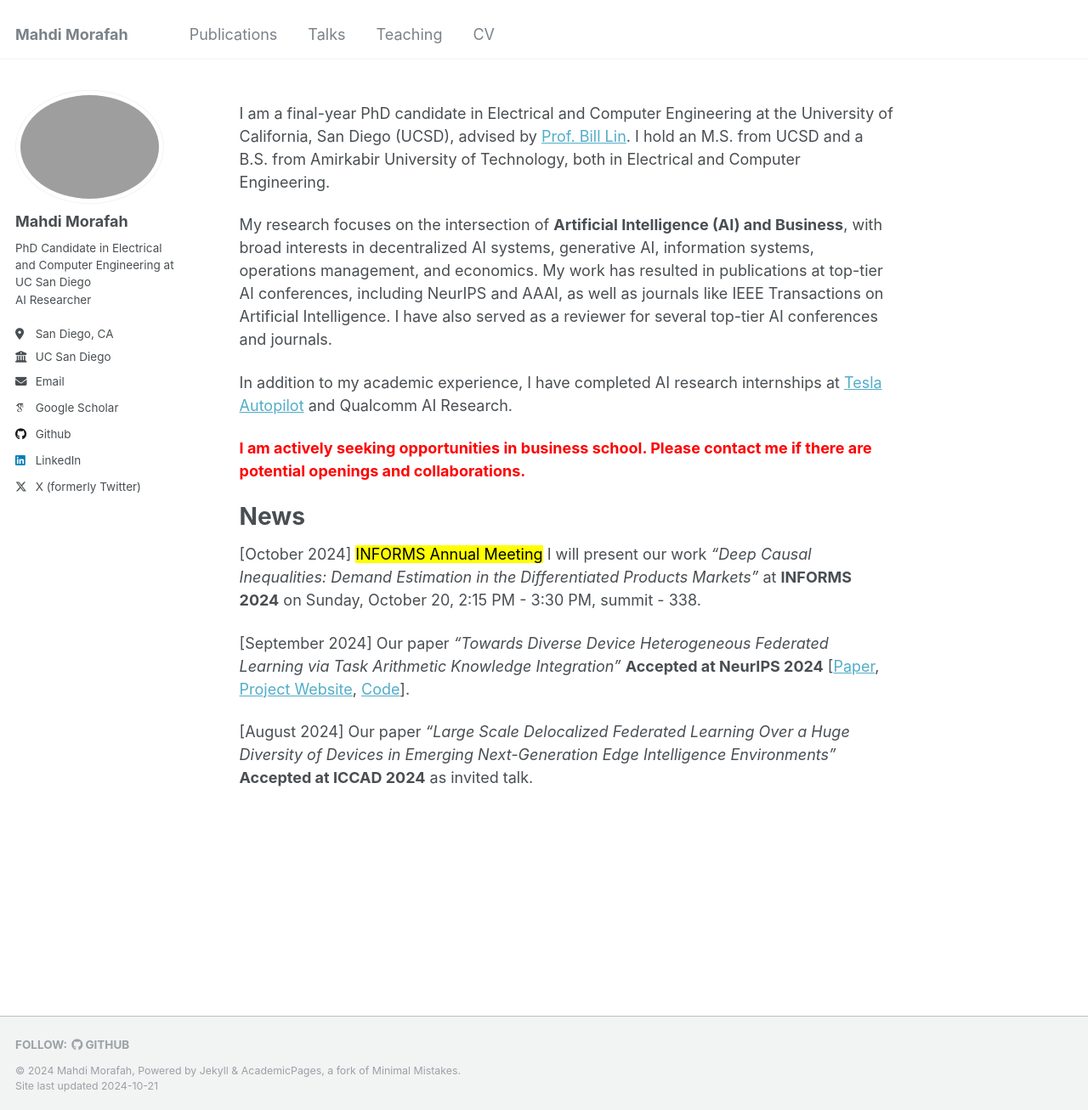
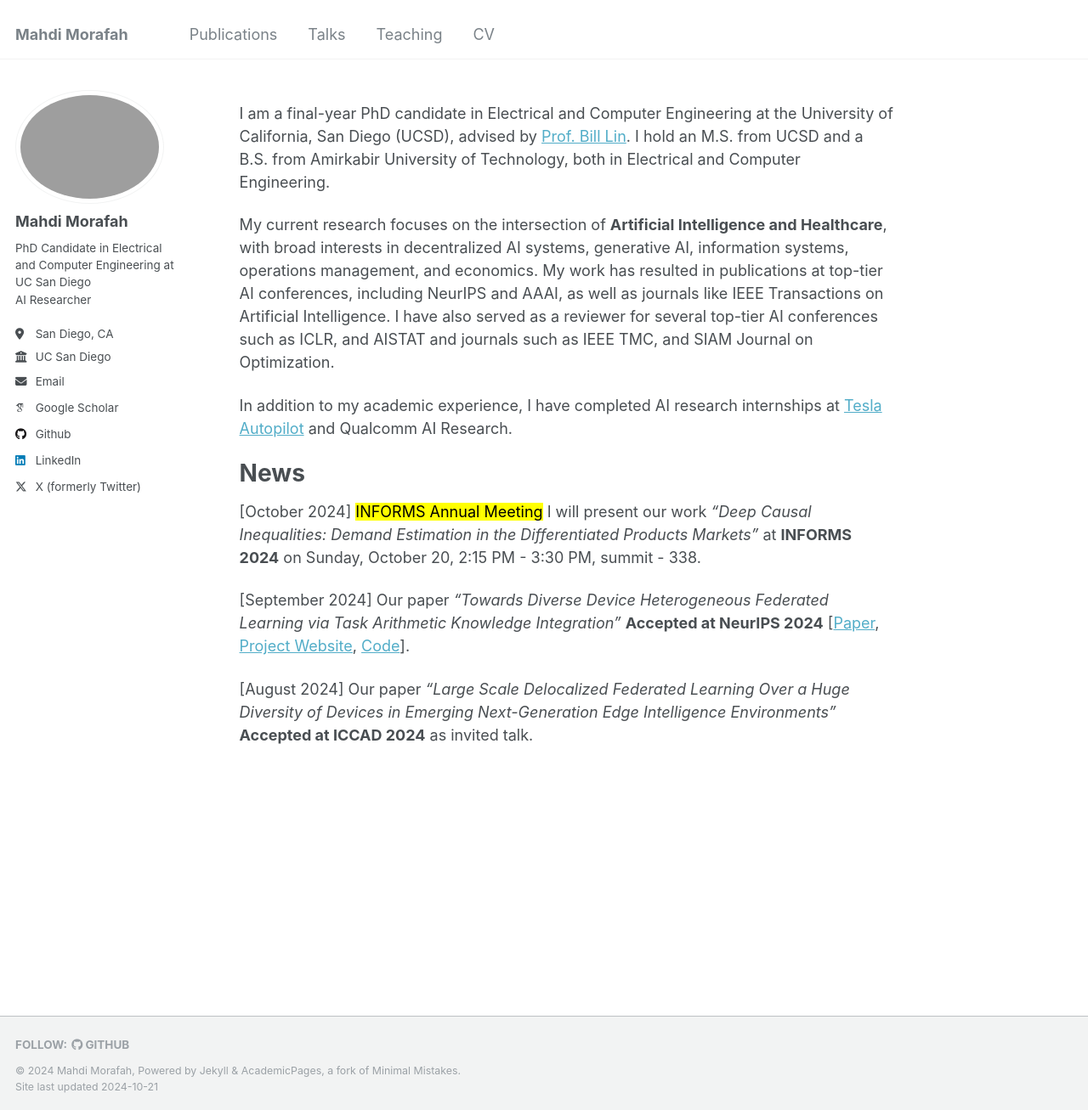
Before and after one commit to MMorafah/mmorafah, a Jekyll site: the page built from _pages/about.md, in a window 1280 px wide and 1307 px high. Shown: the whole window at 85% size. Built offline with Jekyll 4.4.1, drawn with Linux system fonts in a browser that asks for light colours; some web fonts are replaced.

Commit message:
Update about.md

```diff
--- a/_pages/about.md
+++ b/_pages/about.md
@@ -9,11 +9,11 @@ redirect_from:
 
 I am a final-year PhD candidate in Electrical and Computer Engineering at the University of California, San Diego (UCSD), advised by [Prof. Bill Lin](http://cwcserv.ucsd.edu/~billlin/). I hold an M.S. from UCSD and a B.S. from Amirkabir University of Technology, both in Electrical and Computer Engineering.
 
-My research focuses on the intersection of **Artificial Intelligence (AI) and Business**, with broad interests in decentralized AI systems, generative AI, information systems, operations management, and economics. My work has resulted in publications at top-tier AI conferences, including NeurIPS and AAAI, as well as journals like IEEE Transactions on Artificial Intelligence. I have also served as a reviewer for several top-tier AI conferences and journals.
+My current research focuses on the intersection of **Artificial Intelligence and Healthcare**, with broad interests in decentralized AI systems, generative AI, information systems, operations management, and economics. My work has resulted in publications at top-tier AI conferences, including NeurIPS and AAAI, as well as journals like IEEE Transactions on Artificial Intelligence. I have also served as a reviewer for several top-tier AI conferences such as ICLR, and AISTAT and journals such as IEEE TMC, and SIAM Journal on Optimization.
 
 In addition to my academic experience, I have completed AI research internships at [Tesla Autopilot](https://www.tesla.com/autopilot) and Qualcomm AI Research.
 
-<span style="color: red;">**I am actively seeking opportunities in business school. Please contact me if there are potential openings and collaborations.**</span>
+<!-- <span style="color: red;">**I am actively seeking opportunities in business school. Please contact me if there are potential openings and collaborations.**</span> -->
 
 <!-- <span style="color: black;">**I am also open to collaborating on exciting projects. Please don’t hesitate to contact me.**</span> -->
 
```
